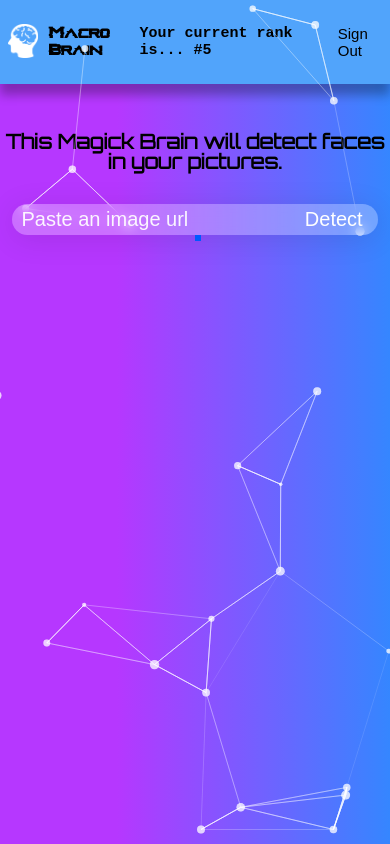
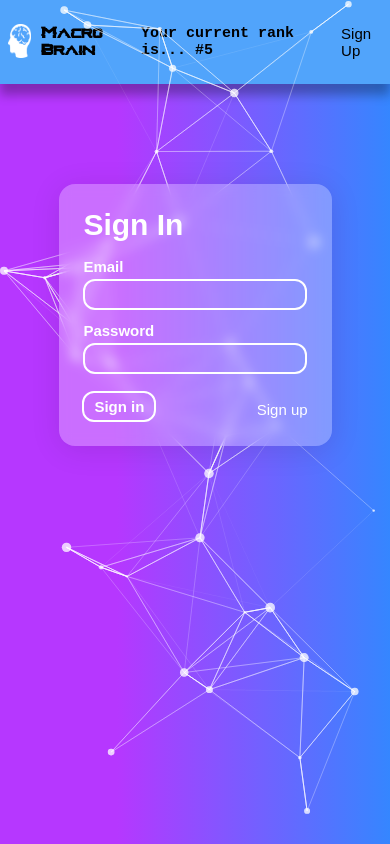
Before and after one commit to Ivaylo-Iv/macro-brain, a React (Create React App) app: page / in a window 390 px wide. Built offline with nearby package versions, Linux system fonts and the light colour scheme; what clarifai would draw is missing.

Commit message:
frontend finished

```diff
--- a/package.json
+++ b/package.json
@@ -12,6 +12,7 @@
     "react-parallax-tilt": "^1.5.82",
     "react-scripts": "4.0.3",
     "react-tsparticles": "^1.37.5",
+    "tachyons": "^4.12.0",
     "web-vitals": "^1.1.2"
   },
   "scripts": {
--- a/src/components/BG.js
+++ b/src/components/BG.js
@@ -67,9 +67,9 @@ const BG = () => {
             enable: true,
           },
           move: {
-            direction: "right",
+            direction: "none",
             enable: true,
-            outMode: "out",
+            outMode: "bounce",
             random: false,
             speed: 3,
             straight: false,
@@ -77,7 +77,7 @@ const BG = () => {
           number: {
             density: {
               enable: true,
-              value_area: 800,
+              value_area: 500,
             },
             value: 60,
           },
--- a/src/components/Navigation.js
+++ b/src/components/Navigation.js
@@ -4,7 +4,8 @@ import Brain from "../img/brain.png";
 import Tilt from "react-parallax-tilt";
 import Rank from "../components/Rank";
 
-const Navigation = () => {
+const Navigation = ({ onRouteChange, isSignedIn }) => {
+  if (isSignedIn) {
     return (
       <nav>
         <div className="in-nav">
@@ -16,11 +17,29 @@ const Navigation = () => {
           </div>
           <div className="section-2">
             <Rank />
-          <p>Sign Out</p>
+            <p onClick={() => onRouteChange("signin")}>Sign Out</p>
           </div>
         </div>
       </nav>
     );
+  } else {
+    return (
+      <nav>
+        <div className="in-nav">
+          <div className="section-1">
+            <Tilt>
+              <img src={Brain} alt="logo" />
+            </Tilt>
+            <h1>Macro Brain</h1>
+          </div>
+          <div className="section-2">
+            <Rank />
+            <p onClick={() => onRouteChange("signup")}>Sign Up</p>
+          </div>
+        </div>
+      </nav>
+    );
+  }
 };
 
 export default Navigation;
--- /dev/null
+++ b/src/components/SignIn.js
@@ -0,0 +1,63 @@
+import React from "react";
+import "../style/signIn.css";
+
+const SignIn = ({ onRouteChange }) => {
+  return (
+    <div className="wrapper-s">
+      <main className="pa4  black-80">
+        <form className="measure center">
+          <fieldset id="sign_up" className="ba b--transparent ph0 mh0">
+            <legend className="f1 fw6 ph0 mh0">Sign In</legend>
+            <div className="mt3">
+              <label className="db fw6 lh-copy f3" htmlFor="email-address">
+                Email
+              </label>
+              <input
+                className="pa2 input-reset ba bg-transparent hover-bg-black hover-white w-100"
+                type="email"
+                name="email-address"
+                id="email-address"
+              />
+            </div>
+            <div className="mv3">
+              <label className="db fw6 lh-copy f3" htmlFor="password">
+                Password
+              </label>
+              <input
+                className="b pa2 input-reset ba bg-transparent hover-bg-black hover-white w-100"
+                type="password"
+                name="password"
+                id="password"
+              />
+            </div>
+          </fieldset>
+          <div className="flex-options">
+            <div className="">
+              <input
+                className="b ph3 pv2 input-reset ba b--black bg-transparent grow pointer f6 dib"
+                type="submit"
+                value="Sign in"
+                onClick={() => onRouteChange("home")}
+              />
+            </div>
+            <div className="alternative-text lh-copy mt3">
+              <input
+                style={{
+                  border: "none",
+                  background: "transparent",
+                  color: "white",
+                }}
+                type="submit"
+                value="Sign up"
+                className="f6 link dim black db"
+                onClick={() => onRouteChange("signup")}
+              />
+            </div>
+          </div>
+        </form>
+      </main>
+    </div>
+  );
+};
+
+export default SignIn;
--- /dev/null
+++ b/src/components/SignUp.js
@@ -0,0 +1,74 @@
+import React from "react";
+import "../style/signIn.css";
+
+const SignUp = ({ onRouteChange }) => {
+  return (
+    <div className="wrapper-s">
+      <main className="pa4  black-80">
+        <form className="measure center">
+          <fieldset id="sign_up" className="ba b--transparent ph0 mh0">
+            <legend className="f1 fw6 ph0 mh0">Sign Up</legend>
+            <div className="mt3">
+              <label className="db fw6 lh-copy f3" htmlFor="name">
+                Name
+              </label>
+              <input
+                className="text-name-i pa2 input-reset ba bg-transparent hover-bg-black hover-white w-100"
+                type="text"
+                name="name"
+                id="name"
+              />
+            </div>
+            <div className="mt3">
+              <label className="db fw6 lh-copy f3" htmlFor="email-address">
+                Email
+              </label>
+              <input
+                className="pa2 input-reset ba bg-transparent hover-bg-black hover-white w-100"
+                type="email"
+                name="email-address"
+                id="email-address"
+              />
+            </div>
+            <div className="mv3">
+              <label className="db fw6 lh-copy f3" htmlFor="password">
+                Password
+              </label>
+              <input
+                className="b pa2 input-reset ba bg-transparent hover-bg-black hover-white w-100"
+                type="password"
+                name="password"
+                id="password"
+              />
+            </div>
+          </fieldset>
+          <div className="flex-options">
+            <div className="">
+              <input
+                className="b ph3 pv2 input-reset ba b--black bg-transparent grow pointer f6 dib"
+                type="submit"
+                value="Sign up"
+                onClick={() => onRouteChange("home")}
+              />
+            </div>
+            <div className="alternative-text lh-copy mt3">
+              <input
+                style={{
+                  border: "none",
+                  background: "transparent",
+                  color: "white",
+                }}
+                type="submit"
+                value="Sign in"
+                className="f6 link dim black db"
+                onClick={() => onRouteChange("signin")}
+              />
+            </div>
+          </div>
+        </form>
+      </main>
+    </div>
+  );
+};
+
+export default SignUp;
--- a/src/containers/App.js
+++ b/src/containers/App.js
@@ -1,9 +1,13 @@
 import React from "react";
+import ImgLinkForm from "../components/ImgLinkForm";
 import Navigation from "../components/Navigation";
-import ImgLinkForm from "../components/ImgLinkForm";
+import ImgDisplay from "../components/ImgDisplay";
+import SignIn from "../components/SignIn";
+import SignUp from "../components/SignUp";
 import BG from "../components/BG";
 import Clarifai from "clarifai";
-import ImgDisplay from "../components/ImgDisplay";
+
+import "tachyons";
 
 const app = new Clarifai.App({
   apiKey: "271ea27eb02c4903ba1eb80f0523c6ed",
@@ -17,6 +21,8 @@ class App extends React.Component {
       imgURL: "",
       displayImg: "none",
       box: {},
+      route: "signin",
+      isSignedIn: false,
     };
   }
 
@@ -57,12 +63,25 @@ class App extends React.Component {
       .catch((err) => console.log(err));
   };
 
+  onRouteChange = (route) => {
+    if (route === "home") {
+      this.setState({ isSignedIn: true });
+    } else {
+      this.setState({ isSignedIn: false });
+    }
+    this.setState({ route: route });
+  };
+
   render() {
     return (
       <div className="App">
         <BG className="part" />
-        <Navigation />
-
+        <Navigation
+          onRouteChange={this.onRouteChange}
+          isSignedIn={this.state.isSignedIn}
+        />
+        {this.state.route === "home" ? (
+          <div>
             <ImgLinkForm
               onInputChange={this.onInputChange}
               onSubmit={this.onSubmit}
@@ -73,6 +92,12 @@ class App extends React.Component {
               box={this.state.box}
             />
           </div>
+        ) : this.state.route === "signin" ? (
+          <SignIn onRouteChange={this.onRouteChange} />
+        ) : (
+          <SignUp onRouteChange={this.onRouteChange} />
+        )}
+      </div>
     );
   }
 }
--- a/src/style/navigation.css
+++ b/src/style/navigation.css
@@ -50,4 +50,5 @@ nav {
   margin-left: 2rem;
   font-size: 2rem;
   font-weight: 400;
+  cursor: pointer;
 }
--- /dev/null
+++ b/src/style/signIn.css
@@ -0,0 +1,52 @@
+.wrapper-s {
+  display: flex;
+  margin: 0 35% !important;
+  flex-direction: column;
+  margin-top: 10rem !important;
+  background: rgba(255, 255, 255, 0.28);
+  border-radius: 16px;
+  box-shadow: 0 4px 30px rgba(0, 0, 0, 0.1);
+  backdrop-filter: blur(5.7px);
+  -webkit-backdrop-filter: blur(5.7px);
+  overflow: hidden;
+  padding: 1%;
+}
+
+input[type="password"],
+input[type="email"],
+input[type="submit"],
+.text-name-i {
+  border-radius: 12px;
+  font-size: 1.5rem;
+  border: 2px solid #fff;
+  color: #fff;
+}
+
+label,
+legend {
+  color: #fff !important;
+}
+
+.alternative-text > a {
+  color: #fff;
+  font-size: 1.5rem;
+}
+
+.flex-options {
+  display: flex;
+  flex-direction: row;
+  justify-content: space-between;
+}
+
+@media screen and (max-width: 900px) {
+  .wrapper-s {
+    margin: 0 25% !important;
+    margin-top: 10rem !important;
+  }
+}
+@media screen and (max-width: 600px) {
+  .wrapper-s {
+    margin: 0 15% !important;
+    margin-top: 10rem !important;
+  }
+}
```
Also changed, not shown: 1 other file (tests, documents, lock files or other folders). Lines whose indentation alone changed are shown as unchanged.
